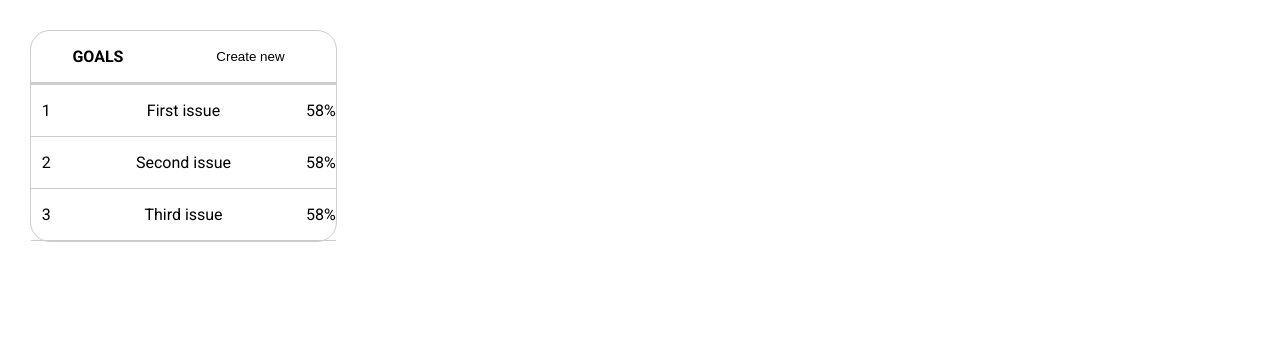
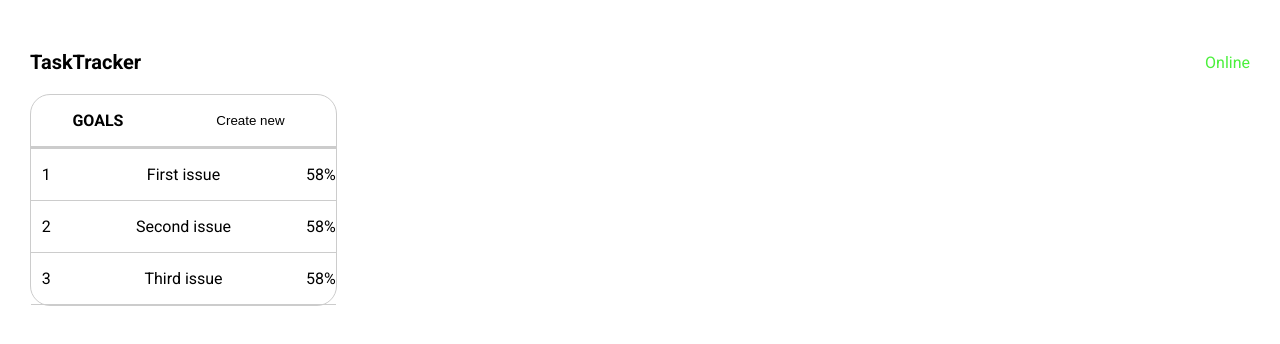
Before and after one commit to ponomarenkoboris/task-manager, a Vue app: page /TaskTracker in a window 1280 px wide. Shown: the top 344 px of the page. Built offline with nearby package versions, Linux system fonts and the light colour scheme.

Commit message:
add some code

```diff
--- a/package.json
+++ b/package.json
@@ -10,6 +10,7 @@
     "lint": "vue-cli-service lint"
   },
   "dependencies": {
+    "@vueuse/core": "^4.3.4",
     "core-js": "^3.8.3",
     "register-service-worker": "^1.7.2",
     "vue": "^3.0.4",
--- a/public/index.html
+++ b/public/index.html
@@ -1,5 +1,5 @@
 <!DOCTYPE html>
-<html lang="">
+<html lang="en">
   <head>
     <meta charset="utf-8">
     <meta http-equiv="X-UA-Compatible" content="IE=edge">
--- a/src/components/GoalsList.vue
+++ b/src/components/GoalsList.vue
@@ -3,7 +3,7 @@
         <article class="main-card">
             <div class="main-card-title-wrapper">
                 <p class="main-card__title">Goals</p>
-                <button class="new-goal-btn" @click="showForm">Create new</button>
+                <button class="new-goal-btn" ref="createGoalBtn">Create new</button>
             </div>
             <article class="main-card__goals-list">
                 <div class="goal-wrapper" v-for="(goal, idx) in goals" :key="idx" @click="testMove(goal)">
@@ -19,7 +19,7 @@
                 </div>
             </article>
         </article>
-        <UniversalForm v-if="formController" @close="showForm" :appointment="'Creat new Goal!'"/>
+        <UniversalForm v-if="formController" @closeModal="closeModal" :appointment="'Creat new Goal!'"/>
     </section>
 </template>
 
@@ -27,6 +27,7 @@
 import { Goal } from '../utils/classes/goal.js';
 import UniversalForm from '../components/UniversalForm';
 import { ref, computed } from 'vue';
+import { useEventListener } from '@vueuse/core';
 import { useStore } from 'vuex';
 
 export default {
@@ -37,24 +38,30 @@ export default {
     setup() {
         const store = useStore();
         const formController = ref(false);
+        const createGoalBtn = ref(null);
+
+        useEventListener(createGoalBtn, 'click', () => {
+            formController.value = true;
+        });
+
         const goals = computed(() => {
             return store.getters.goals.map(item => new Goal(item.id, item.priority, item.name, item.tasks));
         });
 
         function testMove (choosenGoal) {
             choosenGoal.testMethod();
-
         }
 
-        function showForm() {
-            formController.value = !formController.value
+        const closeModal = () => {
+            formController.value = false;
         }
 
         return {
             testMove,
             formController,
-            showForm,
-            goals
+            createGoalBtn,
+            goals,
+            closeModal
         }
     }
 }
--- a/src/components/UniversalForm.vue
+++ b/src/components/UniversalForm.vue
@@ -1,9 +1,9 @@
 <template>
     <div class="container">
-        <article class="universal-wrapper">
+        <article ref="modalWind" class="universal-wrapper">
             <div class="title-wrapper">
                 <p><strong>{{ appointment }}</strong></p>
-                <p @click="$emit('close')" class="close-card-icon">&times;</p>
+                <p ref="closeModalBtn" class="close-card-icon">&times;</p>
             </div>
             <div class="form-wrapper">
                 <input type="text" class="new-goal__name" v-model="newGoal.goalName" placeholder="Goal name">
@@ -16,9 +16,10 @@
 </template>
 
 <script>
-import { reactive } from 'vue';
+import { ref, reactive } from 'vue';
 import { Goal } from '../utils/classes/goal.js';
 import { useStore } from 'vuex';
+import { useEventListener, onClickOutside } from '@vueuse/core';
 
 export default {
     name: 'UniversalForm',
@@ -26,12 +27,23 @@ export default {
         appointment: String
     },
     setup(props, { emit }) {
+        const modalWind = ref(null);
+        const closeModalBtn = ref(null);
+        const store = useStore();
+
+        useEventListener(closeModalBtn, 'click', () => {
+            emit('closeModal');
+        });
+
+        onClickOutside(modalWind, () => {
+            emit('closeModal');
+        });
+
         const newGoal = reactive({
             goalPriority: 0,
             goalName: '',
             description: ''
         });
-        const store = useStore();
 
         function submitGoal() {
             const { goalPriority, goalName, description } = newGoal;
@@ -43,7 +55,9 @@ export default {
 
         return {
             newGoal,
-            submitGoal
+            submitGoal,
+            modalWind,
+            closeModalBtn
         }
     }
 }
--- a/src/views/TaskTracker.vue
+++ b/src/views/TaskTracker.vue
@@ -1,5 +1,14 @@
 <template>
     <section class="app-taskT">
+        <section class="header-wrapper">
+            <article class="header-title-wrapper">
+                <p class="header__title">TaskTracker</p>
+            </article>
+            <article class="header__app-status">
+                <p v-if="isOnline" class="app-network__status active">Online</p>
+                <p v-else class="app-network__status">Offline</p>
+            </article>
+        </section>
         <section class="goals-list-container">
             <section class="goals-list-wrapper">
                 <GoalsList />
@@ -10,10 +19,16 @@
 
 <script>
 import GoalsList from '../components/GoalsList';
+import { useOnline } from '@vueuse/core';
+
 export default {
     name: 'TaskTracker',
     components: {
         GoalsList
+    },
+    setup() {
+        const isOnline = useOnline();
+        return { isOnline }
     }
 }
 </script>
@@ -21,5 +36,23 @@ export default {
 <style lang="scss">
 .app-taskT {
     padding: 30px;
+
+    .header-wrapper {
+        display: flex;
+        justify-content: space-between;
+        align-items: center;
+
+        .header__title {
+            font-weight: bold;
+            font-size: 20px;
+        }
+
+        .app-network__status {
+            color: #f52116;
+        }
+        .active {
+            color: #4bf03c;
+        }
+    }
 }
 </style>
--- /dev/null
+++ b/vue.config.js
@@ -0,0 +1,17 @@
+module.exports = {
+    pwa: {
+        name: 'TaskTracker',
+        themeColor: '#0b2652',
+        msTileColor: '#0b2652',
+        appleMobileWebAppCapable: 'yes',
+        appleMobileWebAppStatusBarStyle: 'black',
+        manifestOptions: {
+            name: 'TaskTracker',
+            short_name: 'TT',
+            start_url: '/welcomToAppTS/signin',
+            display: 'standalone',
+            themeColor: '#0b2652',
+            icons: []
+        }
+    }
+}
```
Also changed, not shown: 1 other file (tests, documents, lock files or other folders).
